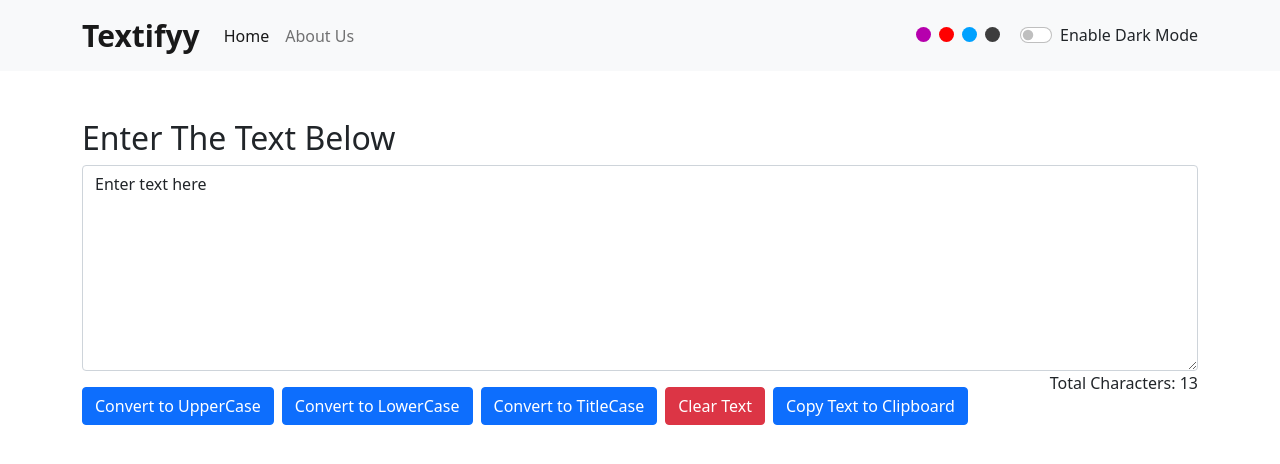
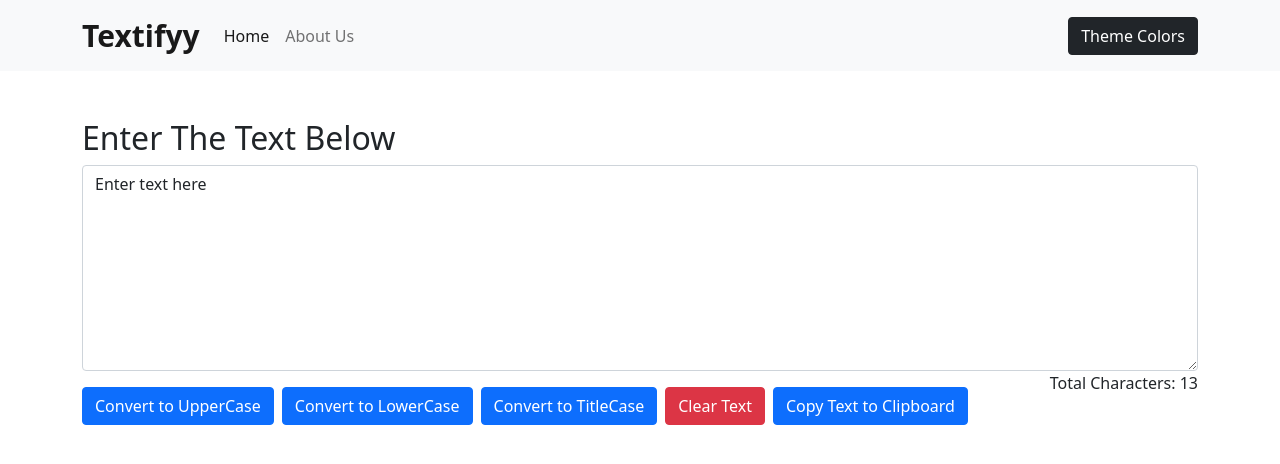
Before and after one commit to ahmadmangla/Textify-App, a React (Create React App) app in the folder Textify-App-Main/my-app/: page / in a window 1280 px wide. Shown: the top 464 px of the page. Built offline with nearby package versions, Linux system fonts and the light colour scheme.

Commit message:
color final

```diff
--- a/Textify-App-Main/my-app/src/Components/Navbar.css
+++ b/Textify-App-Main/my-app/src/Components/Navbar.css
@@ -17,9 +17,10 @@
 }
 
 .choose-theme-styles span {
-    width: 15px;
-    height: 15px;
-    margin: 0px 4px;
+    vertical-align: text-bottom;
+    width: 20px;
+    height: 20px;
+    margin: 0px 5px;
     display: inline-block;
     background: red;
     border-radius: 25px;
--- a/Textify-App-Main/my-app/src/Components/Navbar.js
+++ b/Textify-App-Main/my-app/src/Components/Navbar.js
@@ -1,8 +1,15 @@
-import React from 'react'
+import React, {useState} from 'react'
 import PropTypes from 'prop-types'
 import './Navbar.css';
 
 const Navbar = (props) => {
+    const [theme, settheme] = useState(false);
+    const [text, settext] = useState("Show");
+
+    const toggleTheme = () => {
+        settheme(!theme);
+        // settext("Hide");
+    }
     return (
         <nav className={`navbar navbar-expand-md navbar-${props.mode} bg-${props.mode}`}>
             <div className="container">
@@ -20,24 +27,30 @@ const Navbar = (props) => {
                         </li>
                     </ul>
                 </div>
-
-                <div className='choose-theme-styles'>
-                    {/* <span  className='white-theme' onClick={() => props.toggleMode("light", "#b530b5")}></span> */}
-                    <span  className='purple-theme' onClick={() => props.toggleMode("purple", "#b530b5")}></span>
-                    <span className='dark-theme' onClick={() => props.toggleMode("orange", "#f5a059")}></span>
-                    <span className='blue-theme' onClick={() => props.toggleMode("blue", "#5b9cc1")}></span>
-                    <span className='black-theme' onClick={() => props.toggleMode("dark", "#363d44")}></span>
-                </div>
-
-                <div className={`form-check form-switch text-${props.mode=="light" ? "dark" : "white"}`} >
-                    <input className="form-check-input" onClick={()=> props.toggleMode("dark", "#1e1e1e")} type="checkbox" id="flexSwitchCheckDefault" />
-                        <label className="form-check-label" htmlFor="flexSwitchCheckDefault">Enable Dark Mode</label>
-                </div>
+               {theme && <Themecolor {...props}/>}
+                {/* <div className={`form-check form-switch text-${props.mode == "light" ? "dark" : "white"}`} >
+                    <input className="form-check-input" onClick={() => props.toggleMode("dark", "#1e1e1e")} type="checkbox" id="flexSwitchCheckDefault" />
+                    <label className="form-check-label" htmlFor="flexSwitchCheckDefault">Enable Dark Mode</label>
+                </div> */}
+                <button class="btn btn-dark" onClick={toggleTheme}>{/*text==="Hide" ? "Hide" : "Show"*/}Theme Colors</button>
             </div>
 
 
         </nav>
     )
+}
+
+const Themecolor = (props) => {
+    return <>
+        <div className='choose-theme-styles'>
+            {/* <span  className='white-theme' onClick={() => props.toggleMode("light", "#b530b5")}></span> */}
+            <span className='purple-theme' onClick={() => props.toggleMode("purple", "#b530b5")}></span>
+            <span className='dark-theme' onClick={() => props.toggleMode("orange", "#f5a059")}></span>
+            <span className='blue-theme' onClick={() => props.toggleMode("blue", "#5b9cc1")}></span>
+            <span className='black-theme' onClick={() => props.toggleMode("dark", "#363d44")}></span>
+        </div>
+
+    </>
 }
 
 Navbar.defaultProps = {
```
Also changed, not shown: Textify-App-Main/my-app/src/App.js (+0 -16 lines).
